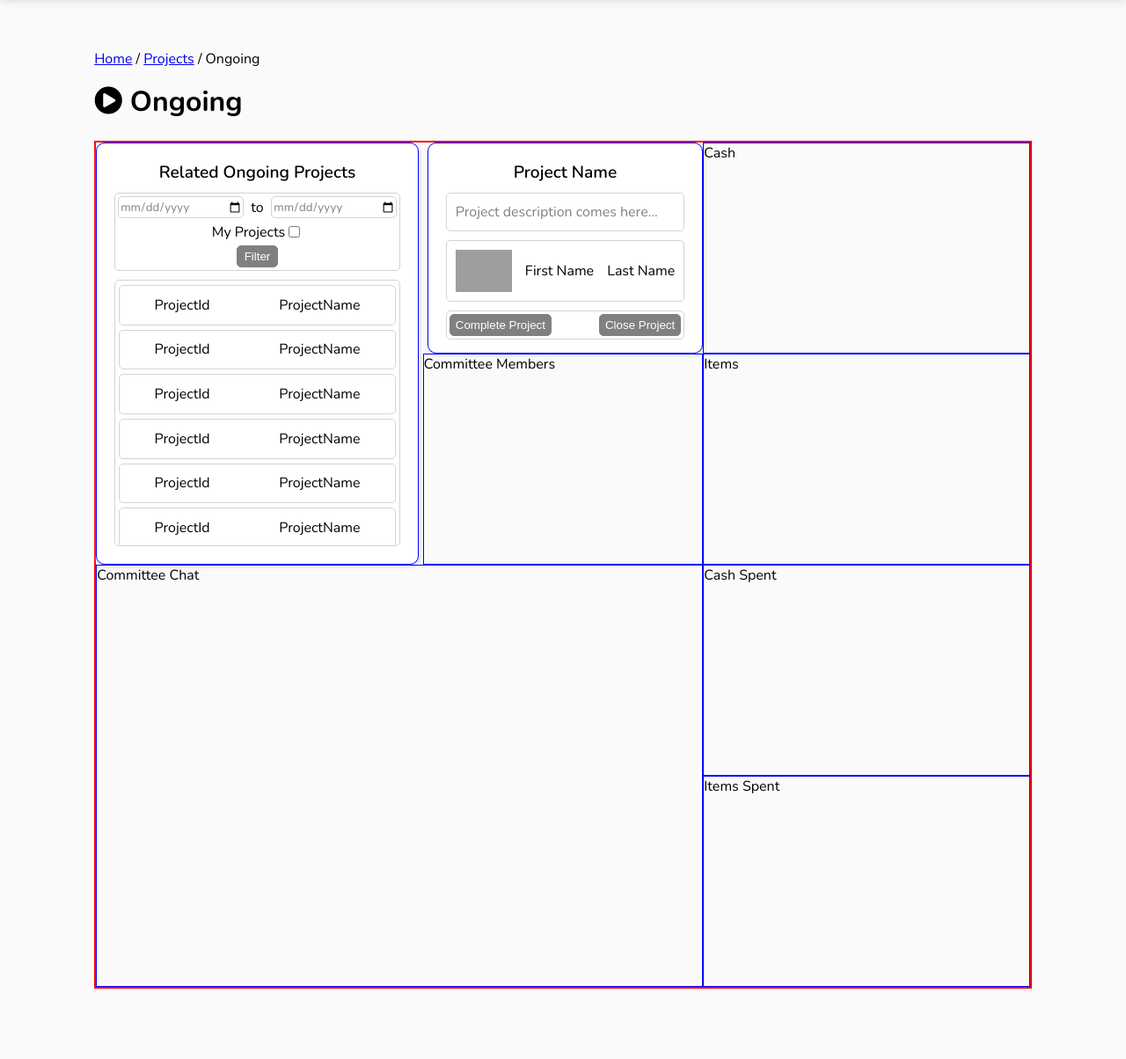
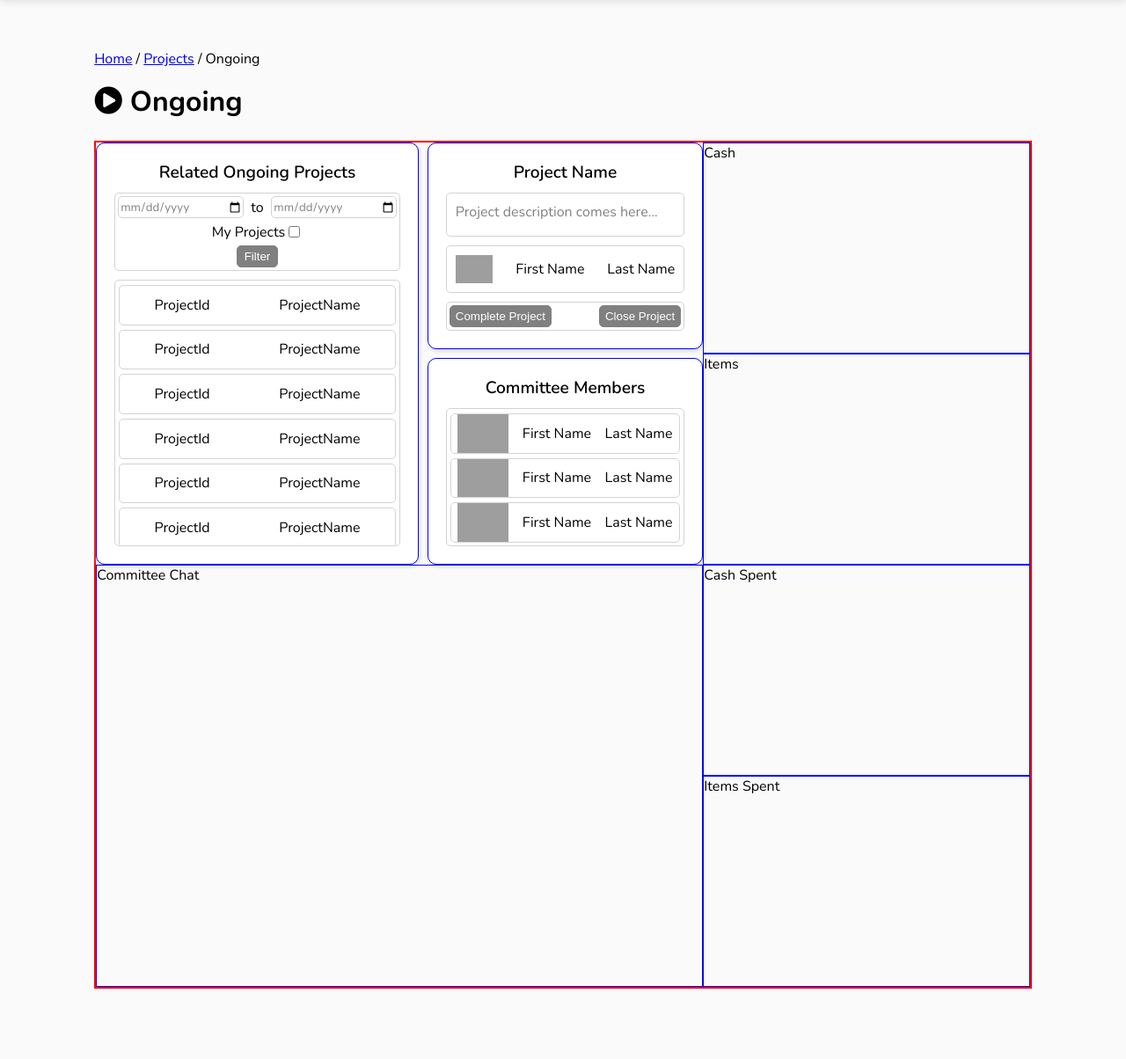
Before and after one commit to IsuruVihan/UCSC_Alumni_Diaries, a PHP site: page /ongoing-projects.php in a window 1280 px wide. Shown: the part 70-1274 px from the top of the page at 88% size. Run offline with PHP 8.4, Linux system fonts and the light colour scheme; some libraries are stand-ins or nearby versions; grey boxes are pictures that could not be loaded.

Commit message:
Project committee UI/UX done

```diff
--- a/assets/styles/ongoing_projects.css
+++ b/assets/styles/ongoing_projects.css
@@ -27,7 +27,7 @@
     grid-template-rows: [row1] 15em [row2] 15em [row3] 15em [row4] 15em [row5];
 }
 
-.projects-list, .project-details, .committee-members, .cash, .items, .cash-spent, .items-spent, .committee-chat {
+.projects-list, .project-details, .project-committee, .cash, .items, .cash-spent, .items-spent, .committee-chat {
     border: 1px solid blue;
     display: flex;
     flex-direction: column;
@@ -48,13 +48,16 @@
     grid-row-start: row1;
     grid-row-end: row2;
     margin-left: 5px;
+    margin-bottom: 5px;
 }
 
-.committee-members {
+.project-committee {
     grid-column-start: col2;
     grid-column-end: col3;
     grid-row-start: row2;
     grid-row-end: row3;
+    margin-left: 5px;
+    margin-top: 5px;
 }
 
 .cash {
@@ -170,7 +173,18 @@
     transition: all ease-in-out 0.5s;
 }
 
-.result:hover {
+.result2 {
+    width: 100%;
+    height: 30%;
+    border: 1px solid lightgray;
+    border-radius: 5px;
+    display: flex;
+    justify-content: space-around;
+    align-items: center;
+    transition: all ease-in-out 0.5s;
+}
+
+.result:hover, .result2:hover {
     box-shadow: 0 0 5px gray;
     cursor: pointer;
 }
@@ -228,7 +242,7 @@
 .coord {
     border: 1px solid lightgray;
     border-radius: 5px;
-    height: 6vh;
+    height: 4vh;
     padding: 10px;
     display: flex;
     justify-content: space-between;
--- a/pages/ongoing-projects.php
+++ b/pages/ongoing-projects.php
@@ -112,8 +112,37 @@
             <button class='delete-btn btn'>Close Project</button>
         </div>
     </div>
-    <div class='committee-members'>
-        Committee Members
+    <div class='card project-committee' id='committee-members'>
+        <div class='title'>
+            Committee Members
+        </div>
+        <div class='results'>
+            <div class='result2'>
+                <img src='../assets/images/user-default.png' height='100%' alt='user' class='coord-pic'/>
+                <div class='fname'>First Name</div>
+                <div class='lname'>Last Name</div>
+            </div>
+            <div class='result2'>
+                <img src='../assets/images/user-default.png' height='100%' alt='user' class='coord-pic'/>
+                <div class='fname'>First Name</div>
+                <div class='lname'>Last Name</div>
+            </div>
+            <div class='result2'>
+                <img src='../assets/images/user-default.png' height='100%' alt='user' class='coord-pic'/>
+                <div class='fname'>First Name</div>
+                <div class='lname'>Last Name</div>
+            </div>
+            <div class='result2'>
+                <img src='../assets/images/user-default.png' height='100%' alt='user' class='coord-pic'/>
+                <div class='fname'>First Name</div>
+                <div class='lname'>Last Name</div>
+            </div>
+            <div class='result2'>
+                <img src='../assets/images/user-default.png' height='100%' alt='user' class='coord-pic'/>
+                <div class='fname'>First Name</div>
+                <div class='lname'>Last Name</div>
+            </div>
+        </div>
     </div>
     <div class='cash'>
         Cash
```
